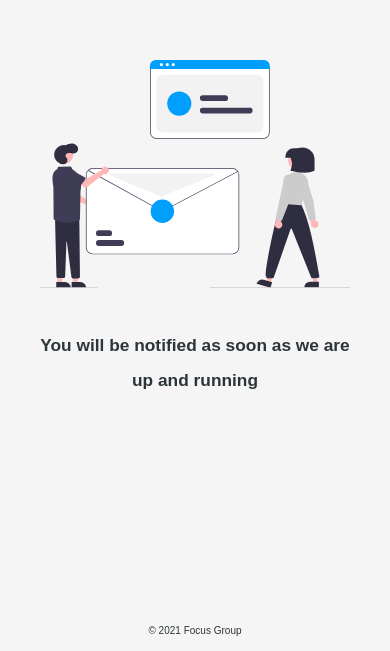
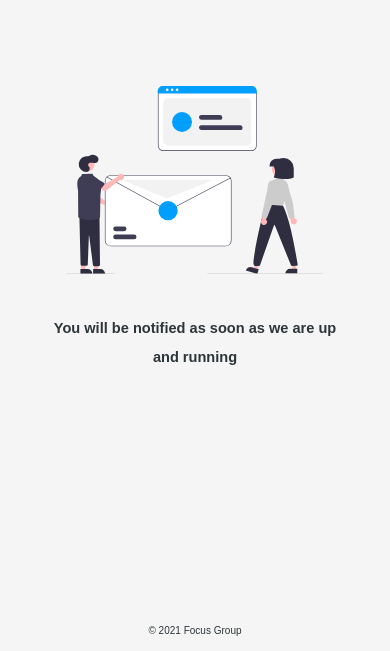
Before and after one commit to tobikuyo/Focus, a React (Create React App) app in the folder client/: page /thankyou in a window 390 px wide. Shown: the part 193-844 px from the top of the page. Built offline with nearby package versions, Linux system fonts and the light colour scheme; a web font is replaced by a local one.

Commit message:
Media queries for exit page

```diff
--- a/client/src/pages/Exit/Exit.css
+++ b/client/src/pages/Exit/Exit.css
@@ -14,7 +14,7 @@
 }
 
 .exit__image {
-    height: 25rem;
+    width: 28rem;
     margin-bottom: 30px;
 }
 
@@ -22,3 +22,9 @@
     font-size: 1.9rem;
     color: #2c3539;
 }
+
+@media screen and (max-width: 450px) {
+    .exit__text {
+        font-size: 1.6rem;
+    }
+}
```
